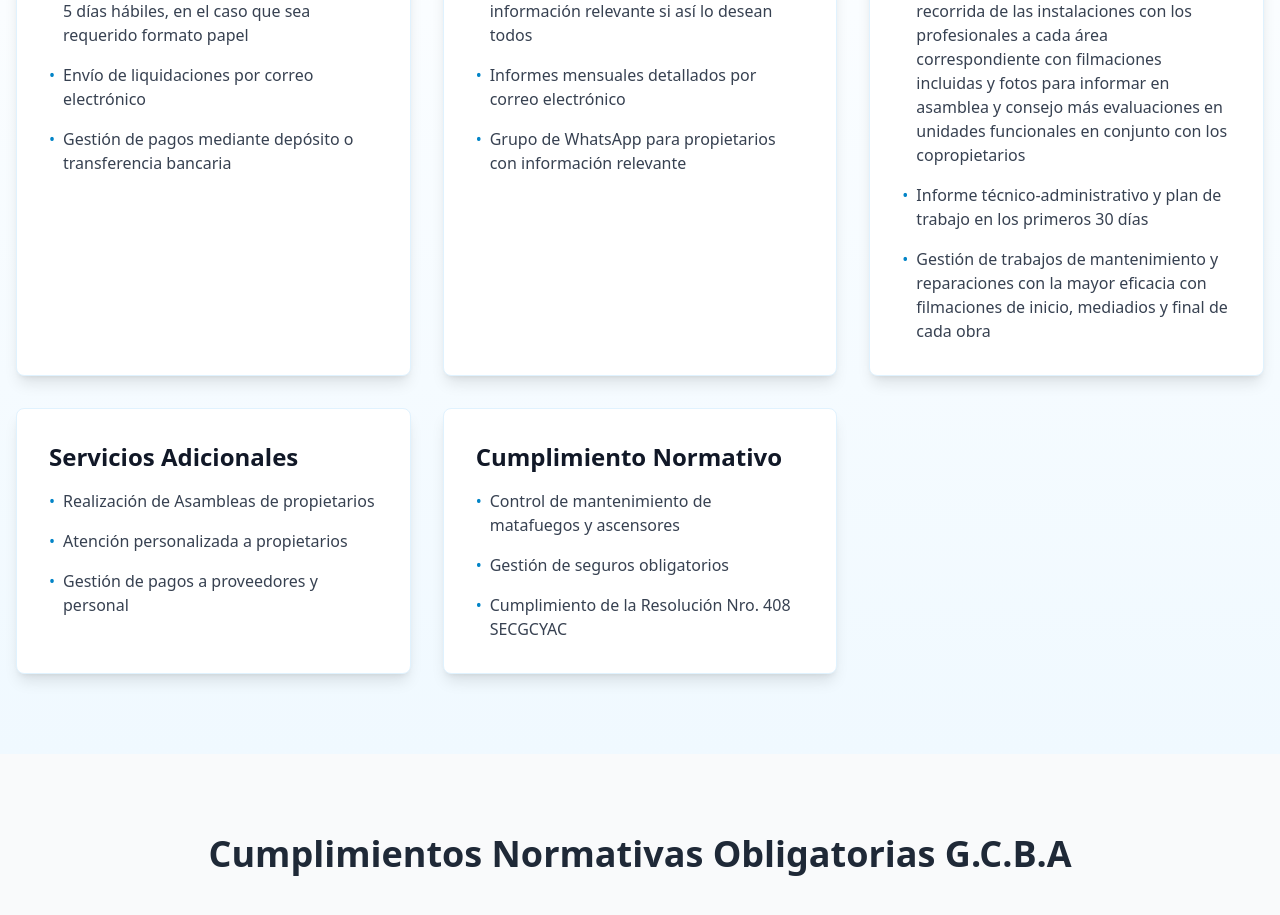
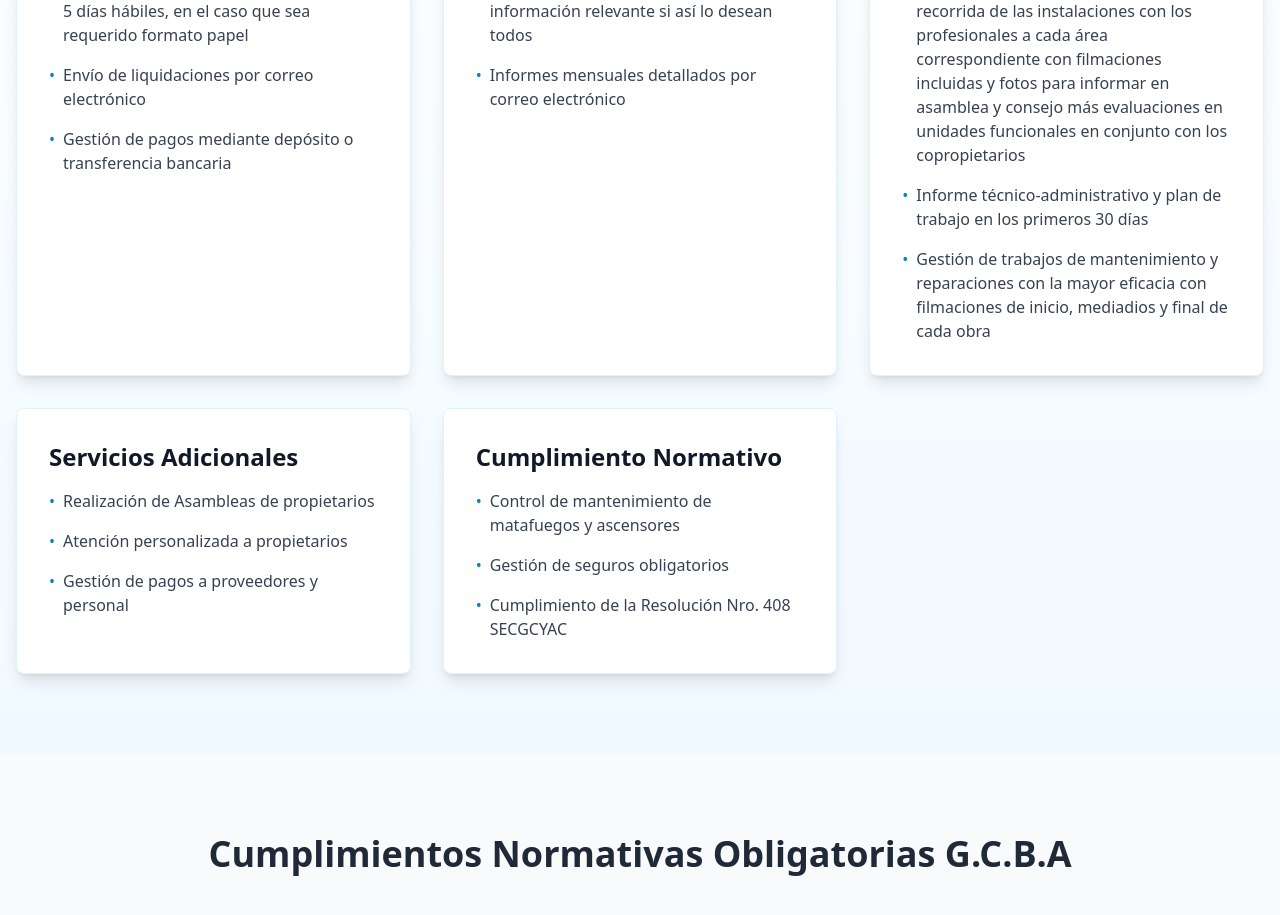
Before and after one commit to mendezgd/MM, a React (Vite) app: page / in a window 1280 px wide. Shown: the part 1020-1935 px from the top of the page. Built offline with nearby package versions, Linux system fonts and the light colour scheme.

Commit message:
services

```diff
--- a/src/components/services.tsx
+++ b/src/components/services.tsx
@@ -61,12 +61,6 @@ export function Services() {
                 <span className="text-primary-600 mr-2">•</span>
                 <span className="text-gray-700">
                   Informes mensuales detallados por correo electrónico
-                </span>
-              </li>
-              <li className="flex items-start">
-                <span className="text-primary-600 mr-2">•</span>
-                <span className="text-gray-700">
-                  Grupo de WhatsApp para propietarios con información relevante
                 </span>
               </li>
             </ul>
```
